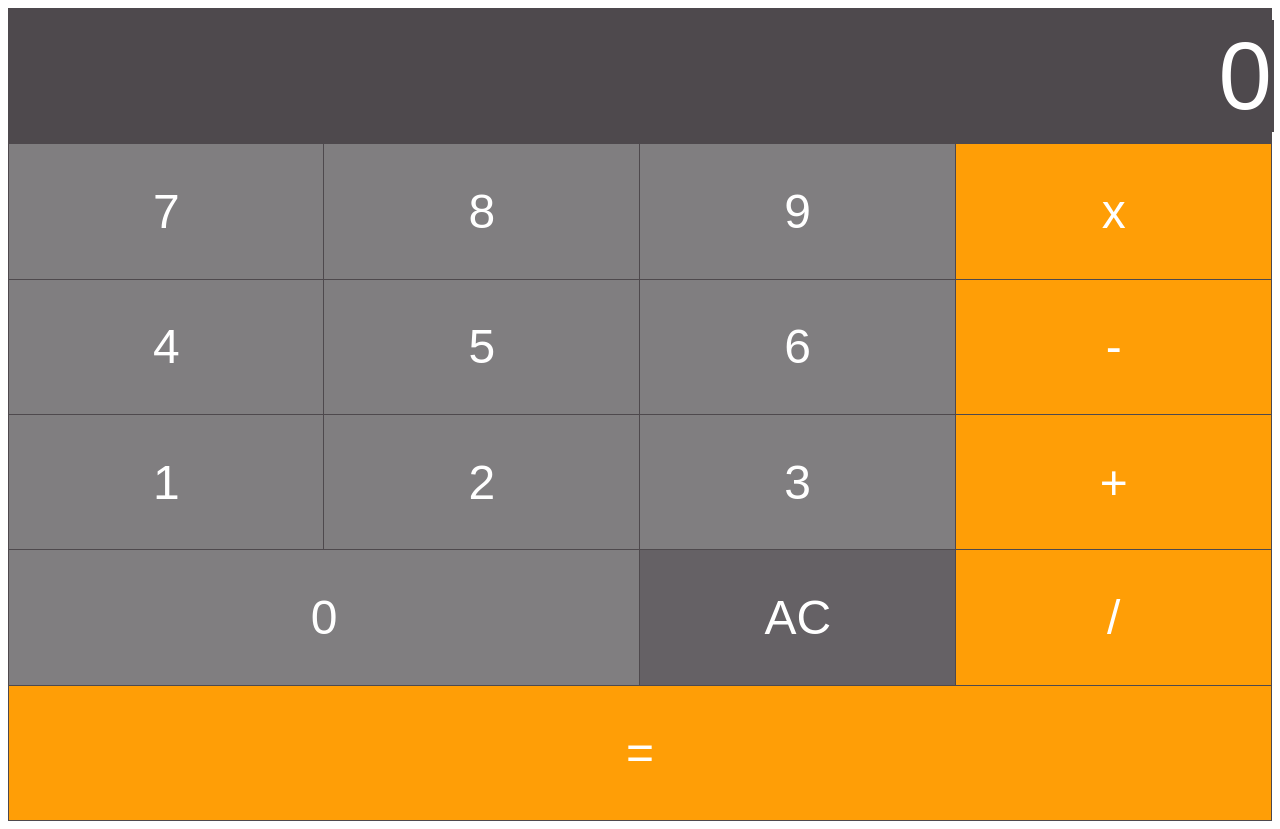
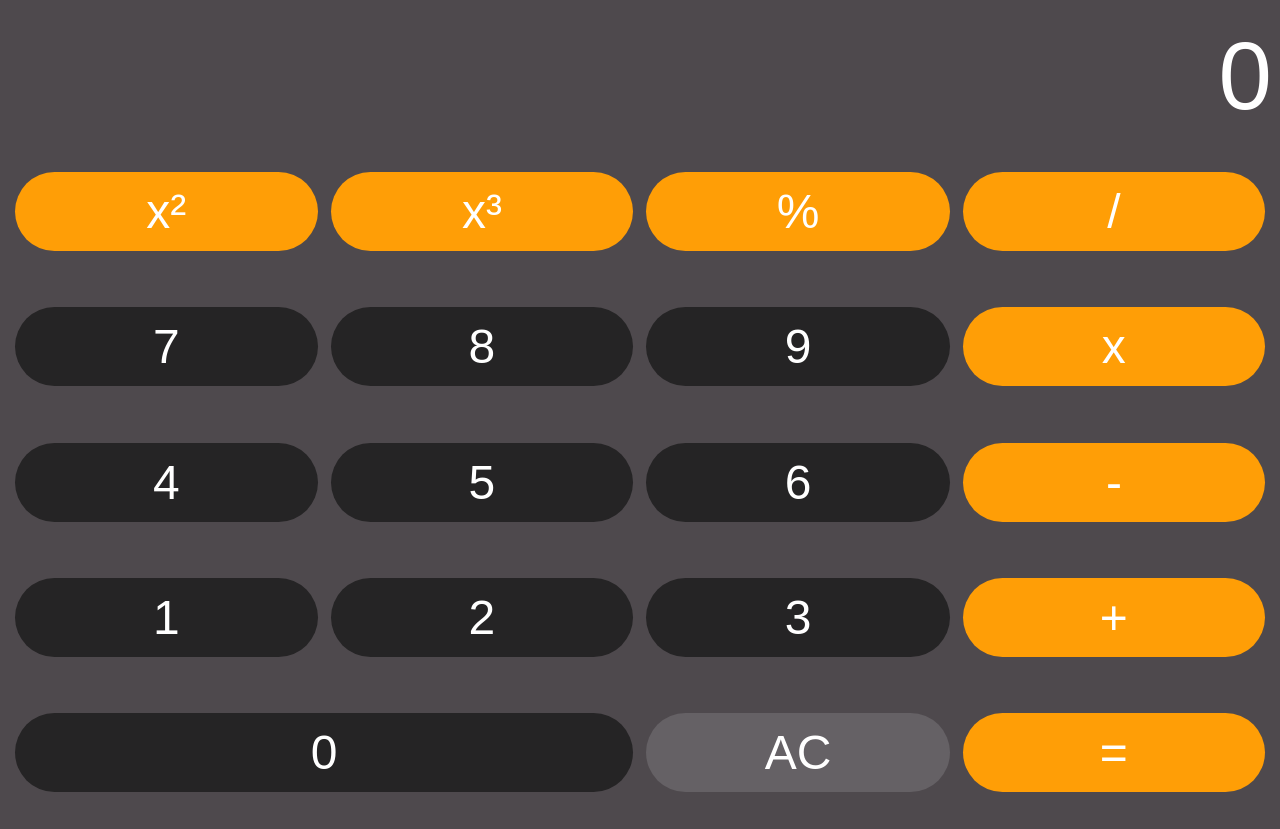
Before and after one commit to Mselemela/Build3, a plain HTML site: page calculator.html in a window 1280 px wide. Drawn offline with Linux system fonts and the light colour scheme.

Commit message:
redisign

```diff
--- a/calculator.html
+++ b/calculator.html
@@ -9,34 +9,89 @@
   <body>
     <table border="1">
       <tr>
-        <td colspan="4"><input type="text" id="inputBox" value="0" /></td>
+        <td colspan="4">
+          <input disabled type="text" id="inputBox" value="0" />
+        </td>
       </tr>
       <tr>
-        <td class="digitButton" onclick="digitBtnPressed(7)">7</td>
-        <td class="digitButton" onclick="digitBtnPressed(8)">8</td>
-        <td class="digitButton" onclick="digitBtnPressed(9)">9</td>
-        <td class="operatorButton" onclick="operatorBtnPressed('*')">x</td>
+        <td>
+          <div class="btn operatorButton" onclick="opBtnPressed('power2')">
+            x²
+          </div>
+        </td>
+        <td>
+          <div class="btn operatorButton" onclick="opBtnPressed('power3')">
+            x³
+          </div>
+        </td>
+        <td>
+          <div class="btn operatorButton" onclick="opBtnPressed('percent')">
+            %
+          </div>
+        </td>
+        <td>
+          <div class="btn operatorButton" onclick="operatorBtnPressed('/')">
+            /
+          </div>
+        </td>
+      </tr>
+
+      <tr>
+        <td>
+          <div class="btn digitButton" onclick="digitBtnPressed(7)">7</div>
+        </td>
+        <td>
+          <div class="btn digitButton" onclick="digitBtnPressed(8)">8</div>
+        </td>
+        <td>
+          <div class="btn digitButton" onclick="digitBtnPressed(9)">9</div>
+        </td>
+        <td>
+          <div class="btn operatorButton" onclick="operatorBtnPressed('*')">
+            x
+          </div>
+        </td>
+      </tr>
+
+      <tr>
+        <td>
+          <div class="btn digitButton" onclick="digitBtnPressed(4)">4</div>
+        </td>
+        <td>
+          <div class="btn digitButton" onclick="digitBtnPressed(5)">5</div>
+        </td>
+        <td>
+          <div class="btn digitButton" onclick="digitBtnPressed(6)">6</div>
+        </td>
+        <td>
+          <div class="btn operatorButton" onclick="operatorBtnPressed('-')">
+            -
+          </div>
+        </td>
       </tr>
       <tr>
-        <td class="digitButton" onclick="digitBtnPressed(4)">4</td>
-        <td class="digitButton" onclick="digitBtnPressed(5)">5</td>
-        <td class="digitButton" onclick="digitBtnPressed(6)">6</td>
-        <td class="operatorButton" onclick="operatorBtnPressed('-')">-</td>
+        <td>
+          <div class="btn digitButton" onclick="digitBtnPressed(1)">1</div>
+        </td>
+        <td>
+          <div class="btn digitButton" onclick="digitBtnPressed(2)">2</div>
+        </td>
+        <td>
+          <div class="btn digitButton" onclick="digitBtnPressed(3)">3</div>
+        </td>
+        <td>
+          <div class="btn operatorButton" onclick="operatorBtnPressed('+')">
+            +
+          </div>
+        </td>
       </tr>
       <tr>
-        <td class="digitButton" onclick="digitBtnPressed(1)">1</td>
-        <td class="digitButton" onclick="digitBtnPressed(2)">2</td>
-        <td class="digitButton" onclick="digitBtnPressed(3)">3</td>
-        <td class="operatorButton" onclick="operatorBtnPressed('+')">+</td>
-      </tr>
-      <tr>
-        <td class="digitButton" colspan="2" onclick="digitBtnPressed(0)">0</td>
-        <td class="ACButton" onclick="btnAcPressed()">AC</td>
-        <td class="operatorButton" onclick="operatorBtnPressed('/')">/</td>
-      </tr>
-      <tr>
-        <td class="operatorButton" colspan="4" onclick="equalsBtnPressed()">
-          =
+        <td colspan="2">
+          <div class="btn digitButton" onclick="digitBtnPressed(0)">0</div>
+        </td>
+        <td><div class="btn ACButton" onclick="btnAcPressed()">AC</div></td>
+        <td>
+          <div class="btn operatorButton" onclick="equalsBtnPressed()">=</div>
         </td>
       </tr>
     </table>
@@ -83,13 +138,42 @@
             finalTotal = value1 - value2;
             break;
           case "/":
-            finalTotal = value1 / value2;
+            // Prevent division by zero
+            finalTotal = value2 === 0 ? "0" : value1 / value2;
             break;
           case "*":
             finalTotal = value1 * value2;
             break;
+          default:
+            finalTotal = "0";
         }
+
         document.getElementById("inputBox").value = finalTotal;
+      }
+
+      //Eventhandler for square, cube, percentage and square root
+      function opBtnPressed(operation) {
+        const num = parseFloat(document.getElementById("inputBox").value);
+        let result;
+
+        // Perform the appropriate calculation
+        switch (operation) {
+          case "power2":
+            result = num ** 2; // Square
+            break;
+          case "power3":
+            result = num ** 3; // Cube
+            break;
+          case "sqrt":
+            result = Math.sqrt(num); // Square root
+            break;
+          case "percent":
+            result = num / 100; // Percentage
+            break;
+        }
+
+        // Display the result on the page
+        document.getElementById("inputBox").value = result;
       }
     </script>
   </body>
--- a/style.css
+++ b/style.css
@@ -1,5 +1,7 @@
-
 /*==============calculator css Start===================*/
+* {
+  background-color: #4e494d;
+}
 
 table {
   color: #fff;
@@ -10,7 +12,6 @@ table {
 
 tr {
   height: 16.92vh;
-  background-color: #4e494d;
 }
 
 td {
@@ -28,7 +29,7 @@ td {
 }
 
 .digitButton {
-  background-color: #807e80;
+  background-color: #252425;
 }
 
 .operatorButton {
@@ -39,4 +40,11 @@ td {
   background-color: #656165;
 }
 
+.btn {
+  margin: 5px 5px 5px 5px;
+  border-radius: 50px;
+  cursor: pointer;
+  padding: 12px 20px;
+}
+
 /*==============calculator css end===================*/
```
